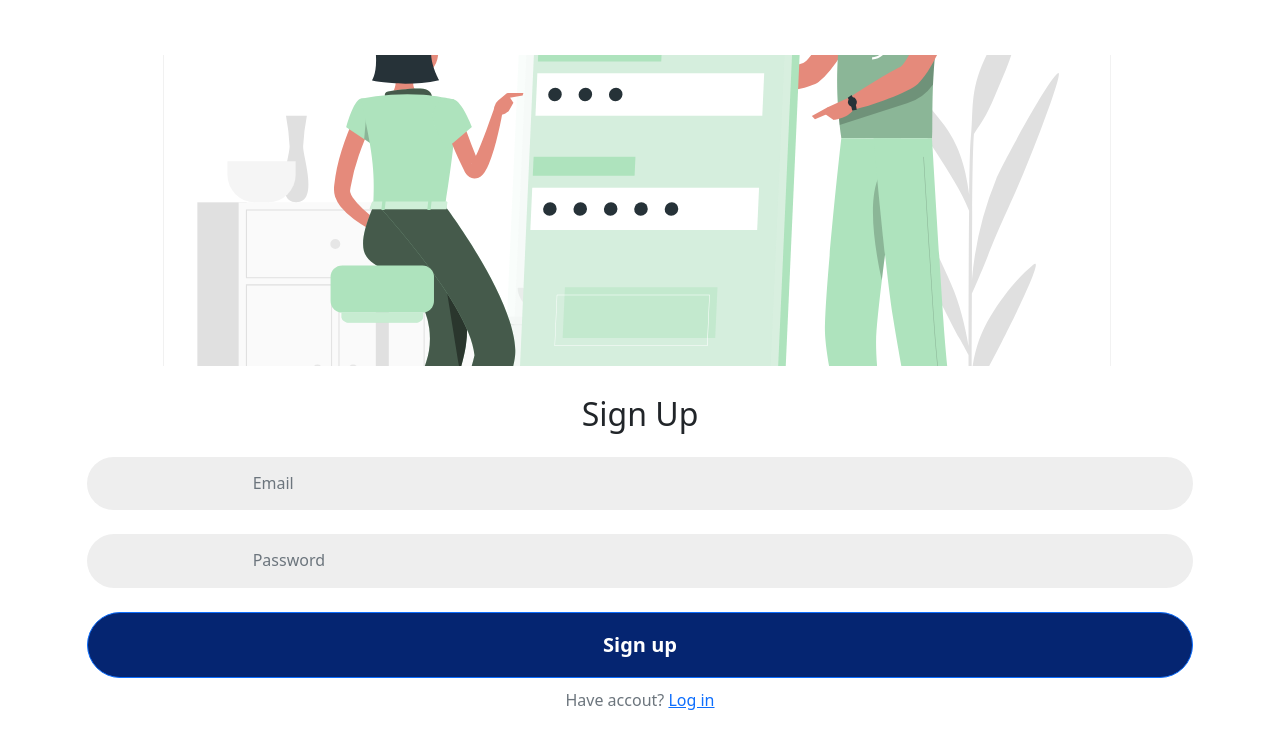
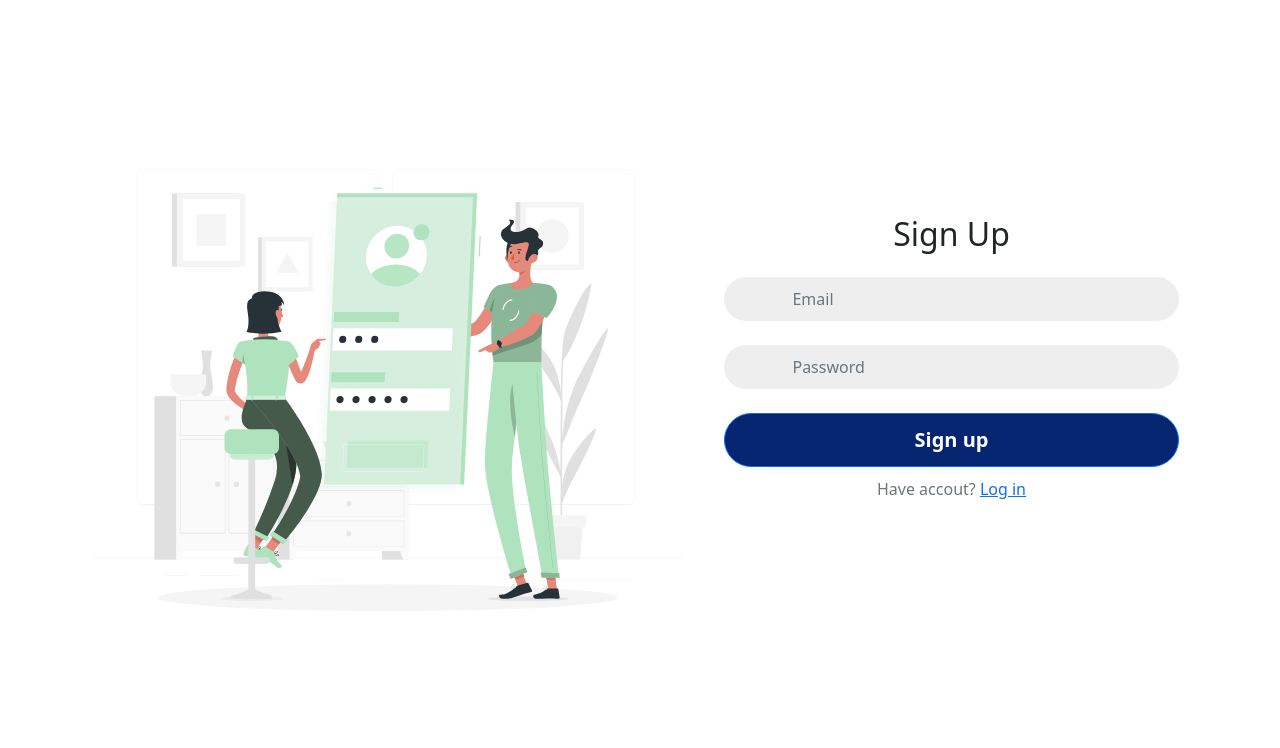
Before and after one commit to Bradigson/yefri-proyect, a React (Create React App) app: page /signin in a window 1280 px wide. Shown: the top 748 px of the page. Built offline with nearby package versions, Linux system fonts and the light colour scheme; no server answers.

Commit message:
Signup responsive DONE!

```diff
--- a/src/assests/styles/SigninForm.scss
+++ b/src/assests/styles/SigninForm.scss
@@ -52,3 +52,81 @@
     }
 
 }
+
+
+
+@media screen and (min-width:820px){
+    .form-contianer{
+        display:flex;
+        justify-content: center;
+        align-items:center;
+        height:50%;
+        border-radius:20px;
+
+
+        .img-container{
+            width:60%;
+            height:80%;
+        }
+
+        .form-container-signup{
+            width:40%;
+            height:80%;
+            padding-top:60px;
+        }
+
+        .form-container-signup > form{
+
+            input{
+                line-height: 2;
+            }
+        }
+        .btn-primary{
+
+            padding: 0;
+        }
+    }
+
+
+
+
+
+}
+
+
+
+
+
+@media screen and (min-width:1020px){
+    .form-contianer{
+        display:flex;
+        justify-content: center;
+        align-items:center;
+        height:80%;
+        border-radius:20px;
+
+
+        .img-container{
+            width:50%;
+            height:80%;
+            margin-right:30px
+        }
+
+        .form-container-signup{
+            width:40%;
+            height:80%;
+            padding-top:30px;
+        }
+
+        .form-container-signup > form{
+
+            input{
+                line-height: 2;
+            }
+        }
+        .btn-primary{
+
+            padding: 0;
+        }
+    }
+}
```
